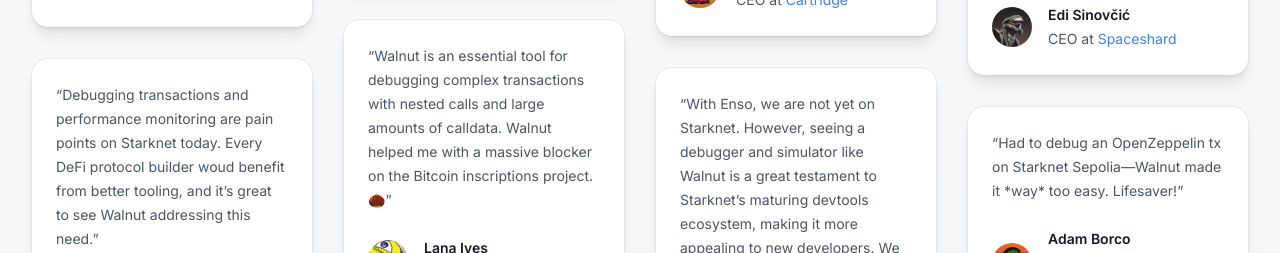
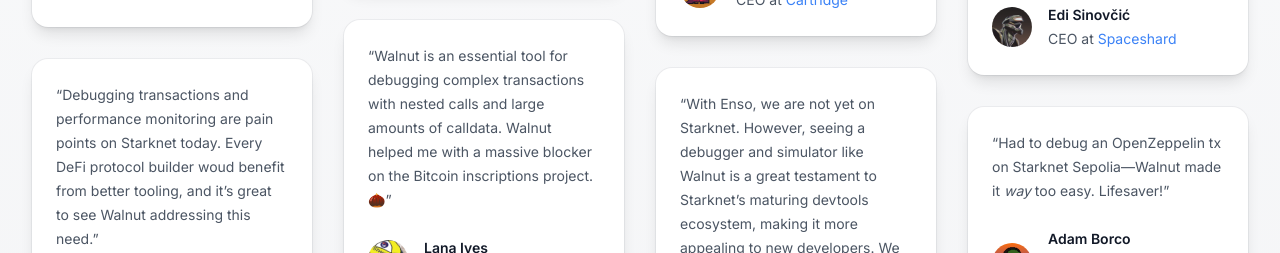
Before and after one commit to walnuthq/walnut-landingpage, a Next.js app: page / in a window 1280 px wide. Shown: the part 3880-4133 px from the top of the page. Built offline with nearby package versions, Linux system fonts and the light colour scheme; a web font is replaced by a local one.

Commit message:
Update testimonials.tsx

```diff
--- a/src/app/components/testimonials.tsx
+++ b/src/app/components/testimonials.tsx
@@ -125,7 +125,7 @@
         },
       },
       {
-        body: 'Had to debug an OpenZeppelin tx on Starknet Sepolia—Walnut made it *way* too easy. Lifesaver!',
+        body: '“Had to debug an OpenZeppelin tx on Starknet Sepolia—Walnut made it <i>way</i> too easy. Lifesaver!”',
         author: {
           name: 'Adam Borco',
           position: 'Co-founder of',
@@ -136,6 +136,7 @@
           profileUrl: 'https://x.com/AdamBorco'
 
         },
+        htmlBody: true
       },
 
     ],
@@ -198,7 +199,8 @@
                       className="rounded-2xl bg-white p-6 shadow-lg ring-1 ring-gray-900/5"
                     >
                       <blockquote className=" text-sm/6 text-gray-600 group-data-[dark]:text-gray-400">
-                        <p>{`“${testimonial.body}”`}</p>
+                      {testimonial.htmlBody? <p dangerouslySetInnerHTML={{__html: testimonial.body}}/> :
+                        <p>{`“${testimonial.body}”`}</p>}
                       </blockquote>
                       <figcaption className="mt-6 flex items-center gap-x-4">
                         <img alt="" src={testimonial.author.imageUrl} className="h-10 w-10 rounded-full bg-gray-50" />
```
